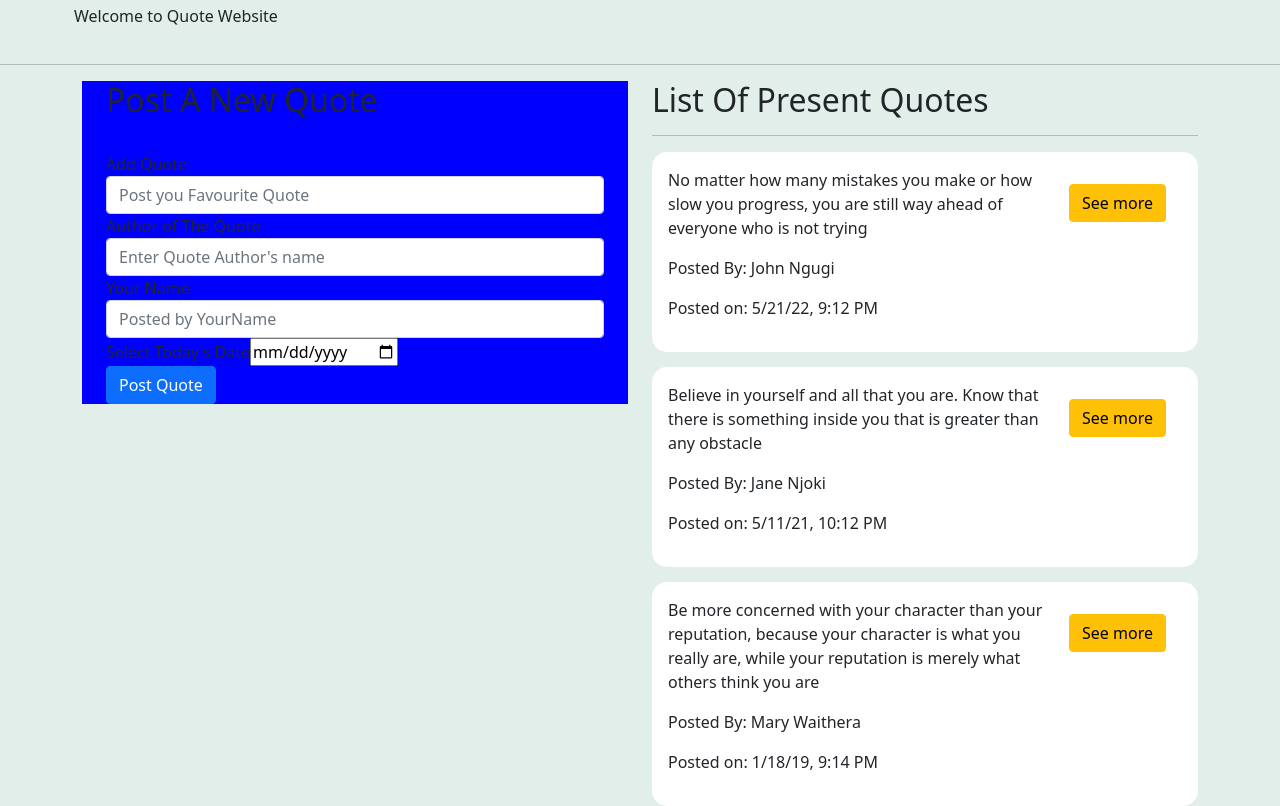
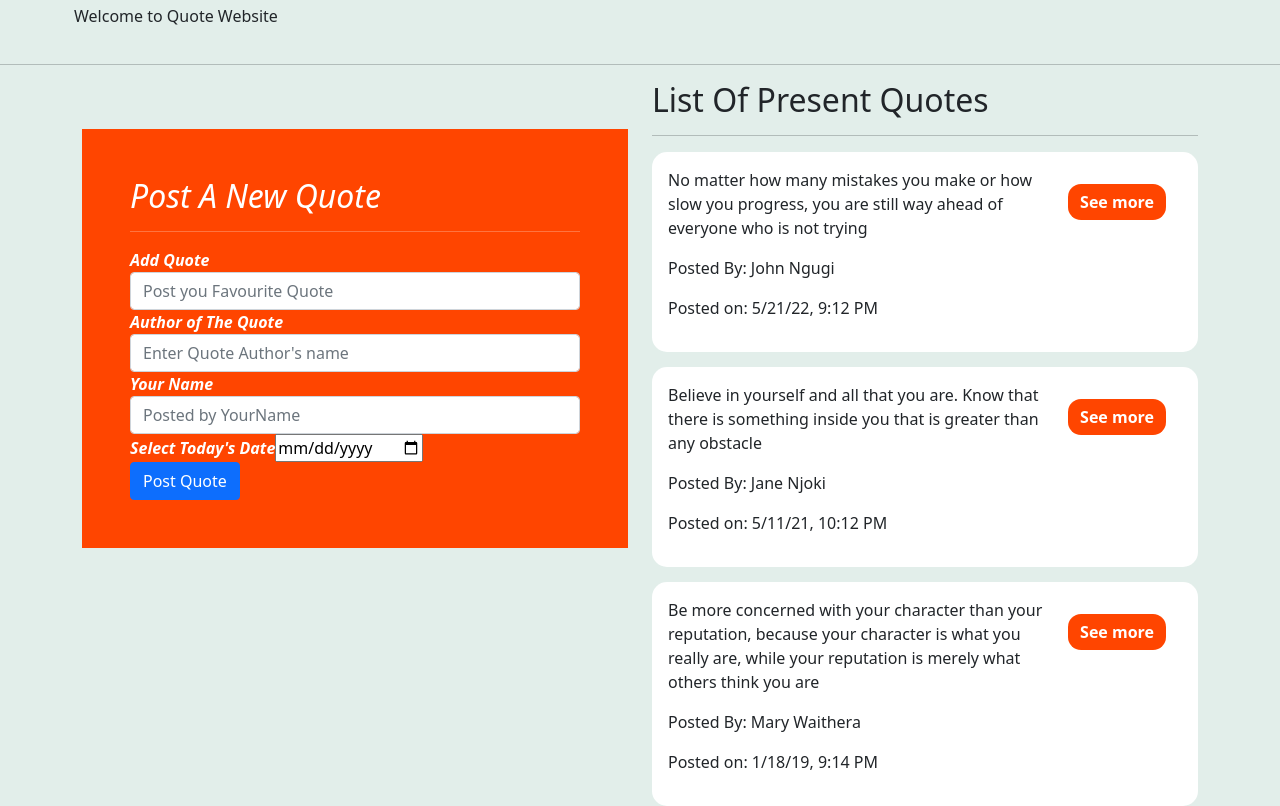
Before and after one commit to danknjoroge/Quotes, an Angular app: page / in a window 1280 px wide. Built offline with nearby package versions, Linux system fonts and the light colour scheme.

Commit message:
added form background color

```diff
--- a/src/app/quote-form/quote-form.component.css
+++ b/src/app/quote-form/quote-form.component.css
@@ -1,3 +1,6 @@
 .form{
-    background-color: blue;
+    background-color: orangered;
+    color: white;
+    font-weight: bold;
+    font-style: italic;
 }
--- a/src/app/quote-form/quote-form.component.html
+++ b/src/app/quote-form/quote-form.component.html
@@ -1,5 +1,5 @@
 
-<div class="container form">
+<div class="container form p-5 my-5">
     <h2>Post A New Quote</h2>
     <hr>
     <form action="" (ngSubmit)="postQuote() " #quoteForm="ngForm">
--- a/src/app/quote/quote.component.css
+++ b/src/app/quote/quote.component.css
@@ -2,7 +2,11 @@
     display: flex;
     justify-content: space-between;
     float: right;
-
+    background-color: orangered;
+    color: white;
+    font-weight: bold;
+    border-radius: 13px;
+    border: none;
 }
 .cont{
     background-color: rgb(255, 255, 255);
```
